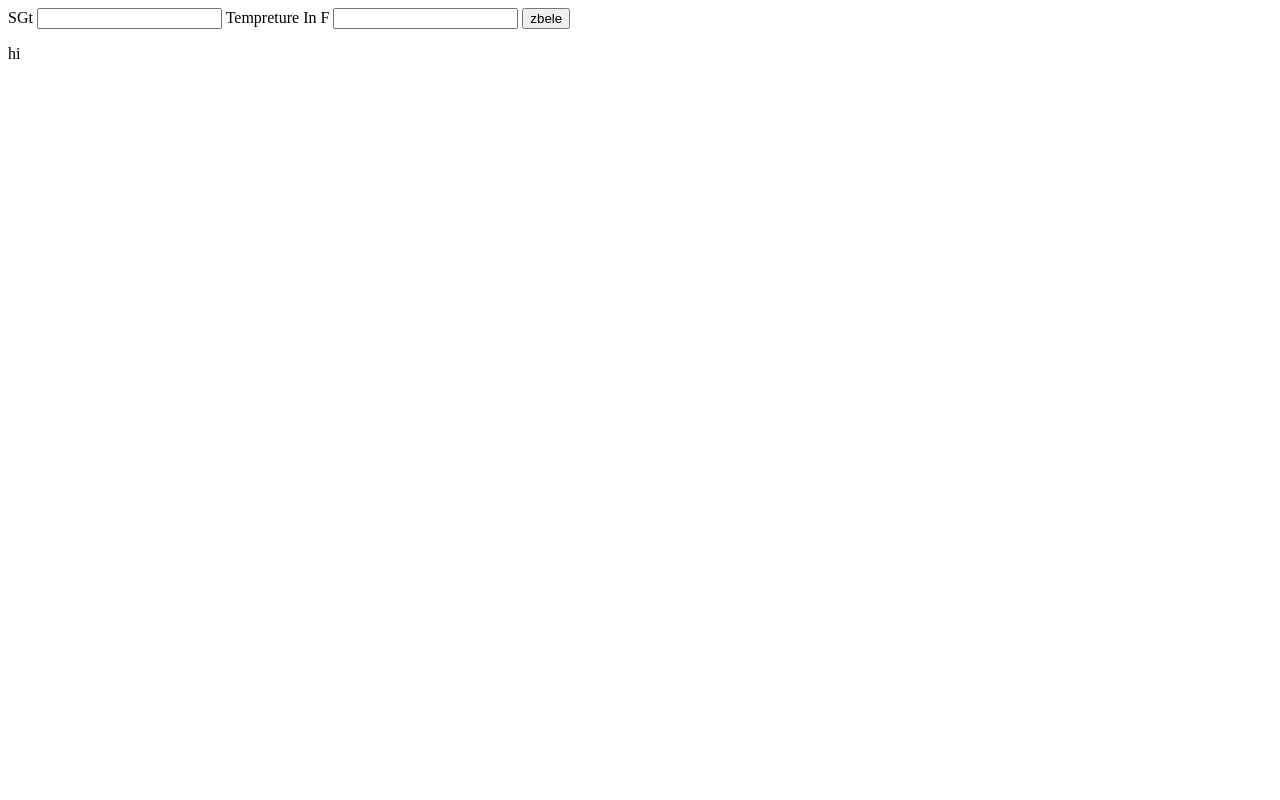
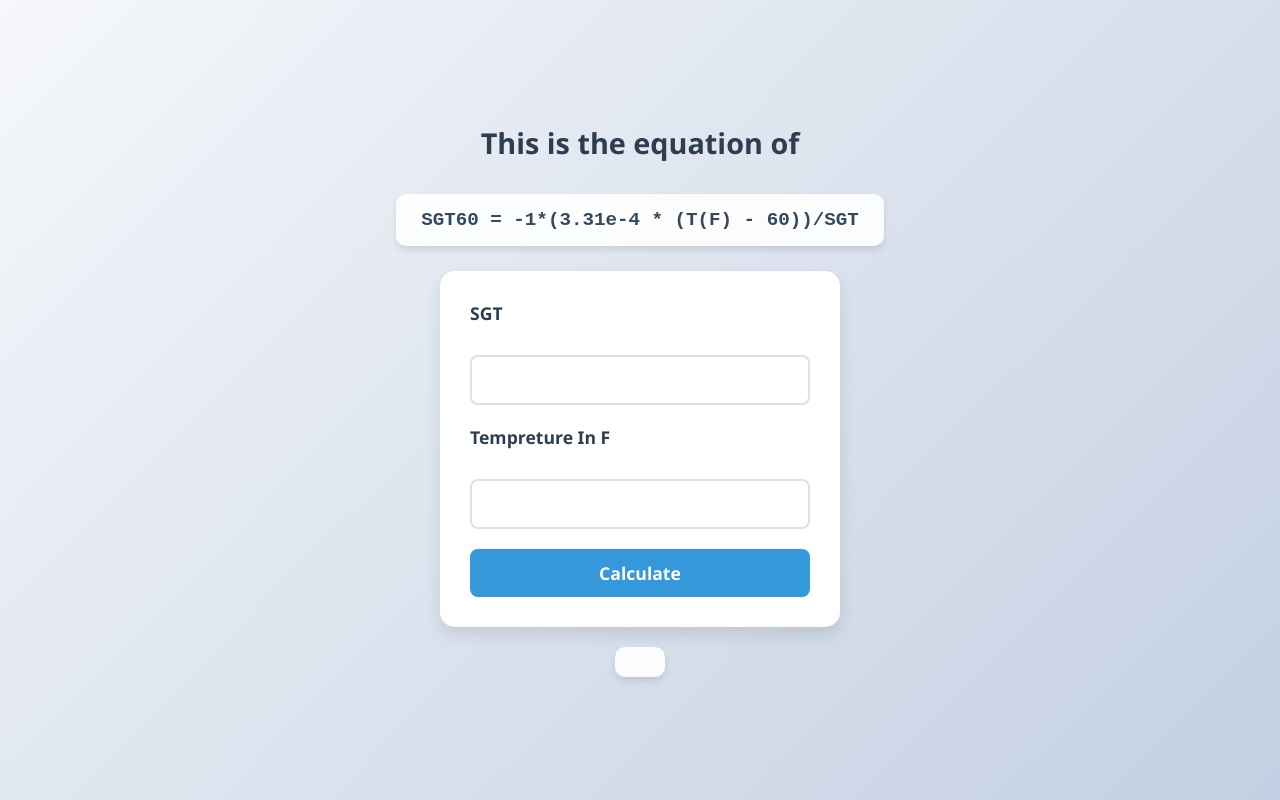
Before and after one commit to Echamma/equations, a plain HTML site: page index.html in a window 1280 px wide. Drawn offline with Linux system fonts and the light colour scheme.

Commit message:
Finished the app

```diff
--- a/index.html
+++ b/index.html
@@ -4,17 +4,25 @@
     <meta charset="UTF-8">
     <meta name="viewport" content="width=device-width, initial-scale=1.0">
     <title>Calculator</title>
+    <link rel="stylesheet" href="style.css">
 </head>
 <body>
-    <form onsubmit="return false">
-        <label >SGt</label>
-        <input title="SGT" id="SGT" type="number" />
-
+    <h2>This is the equation of
+    </h2>
+    <br>
+    <h3>SGT60 = -1*(3.31e-4 * (T(F) - 60))/SGT</h3>
+    <form onsubmit="return false" id="form">
+        <label >SGT</label>
+        <br>
+        <input title="SGT" id="SGT" type="text" />
+        <br>
         <label >Tempreture In F</label>
-        <input id="temp" title="Tempreture" type="number" />
-        <button onclick=calcTempAtSixty() type="submit" id = "thisIsButton">zbele</button>
+        <br>
+        <input id="temp" title="Tempreture" type="text" />
+        <br>
+        <button onclick=calcTempAtSixty() type="submit" id = "thisIsButton">Calculate</button>
     </form>
-    <p id = "answer">hi</p>
+    <h4 id = "answer"></h4>
     <script src="script.js"></script>
 
 </body>
--- a/style.css
+++ b/style.css
@@ -0,0 +1,113 @@
+* {
+    margin: 0;
+    padding: 0;
+    box-sizing: border-box;
+    font-family: 'Segoe UI', Tahoma, Geneva, Verdana, sans-serif;
+}
+
+body {
+    min-height: 100vh;
+    display: flex;
+    flex-direction: column;
+    align-items: center;
+    justify-content: center;
+    background: linear-gradient(135deg, #f5f7fa 0%, #c3cfe2 100%);
+    padding: 20px;
+}
+
+h2 {
+    color: #2c3e50;
+    margin-bottom: 10px;
+    text-align: center;
+    font-size: 1.8rem;
+}
+
+h3 {
+    color: #34495e;
+    background: rgba(255, 255, 255, 0.9);
+    padding: 15px 25px;
+    border-radius: 10px;
+    box-shadow: 0 4px 6px rgba(0, 0, 0, 0.1);
+    margin-bottom: 25px;
+    font-family: 'Courier New', monospace;
+    font-size: 1.2rem;
+}
+
+form {
+    background: white;
+    padding: 30px;
+    border-radius: 15px;
+    box-shadow: 0 8px 16px rgba(0, 0, 0, 0.1);
+    width: 100%;
+    max-width: 400px;
+}
+
+label {
+    display: block;
+    margin-bottom: 8px;
+    color: #2c3e50;
+    font-weight: 600;
+    font-size: 1.1rem;
+}
+
+input {
+    width: 100%;
+    padding: 12px;
+    margin-bottom: 20px;
+    border: 2px solid #e0e0e0;
+    border-radius: 8px;
+    font-size: 1rem;
+    transition: border-color 0.3s ease;
+}
+
+input:focus {
+    outline: none;
+    border-color: #3498db;
+    box-shadow: 0 0 5px rgba(52, 152, 219, 0.3);
+}
+
+button {
+    width: 100%;
+    padding: 12px;
+    background: #3498db;
+    color: white;
+    border: none;
+    border-radius: 8px;
+    font-size: 1.1rem;
+    font-weight: 600;
+    cursor: pointer;
+    transition: background-color 0.3s ease;
+}
+
+button:hover {
+    background: #2980b9;
+}
+
+button:active {
+    transform: translateY(1px);
+}
+
+h4 {
+    margin-top: 20px;
+    padding: 15px 25px;
+    background: rgba(255, 255, 255, 0.9);
+    border-radius: 10px;
+    box-shadow: 0 4px 6px rgba(0, 0, 0, 0.1);
+    color: #2c3e50;
+    font-size: 1.2rem;
+}
+
+@media (max-width: 480px) {
+    form {
+        padding: 20px;
+    }
+
+    h3 {
+        font-size: 1rem;
+        padding: 10px 15px;
+    }
+
+    input, button {
+        padding: 10px;
+    }
+}
```
